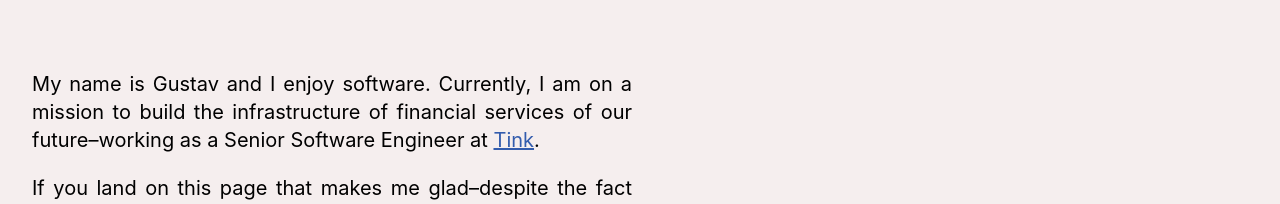
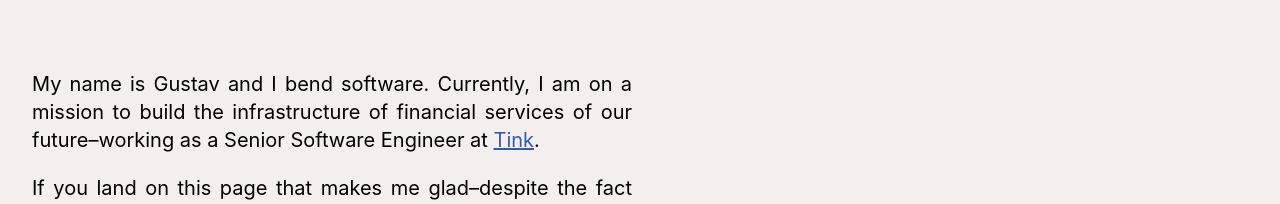
Before and after one commit to fredrikssongustav/gustavfredriksson, a React (Create React App) app: page / in a window 1280 px wide. Shown: the part 184-388 px from the top of the page. Built offline with nearby package versions, Linux system fonts and the light colour scheme.

Commit message:
chore: update cringe copy

```diff
--- a/src/components/Hello/atoms/ThisIsMe/ThisIsMe.tsx
+++ b/src/components/Hello/atoms/ThisIsMe/ThisIsMe.tsx
@@ -4,7 +4,7 @@ export const ThisIsMe: React.FC = () => {
   return (
     <div style={{ textAlign: "justify" }}>
       <p>
-        My name is Gustav and I enjoy software. Currently, I am on a mission to
+        My name is Gustav and I bend software. Currently, I am on a mission to
         build the infrastructure of financial services of our future–working as
         a Senior Software Engineer at <a href="https://tink.com/">Tink</a>.
       </p>
```
